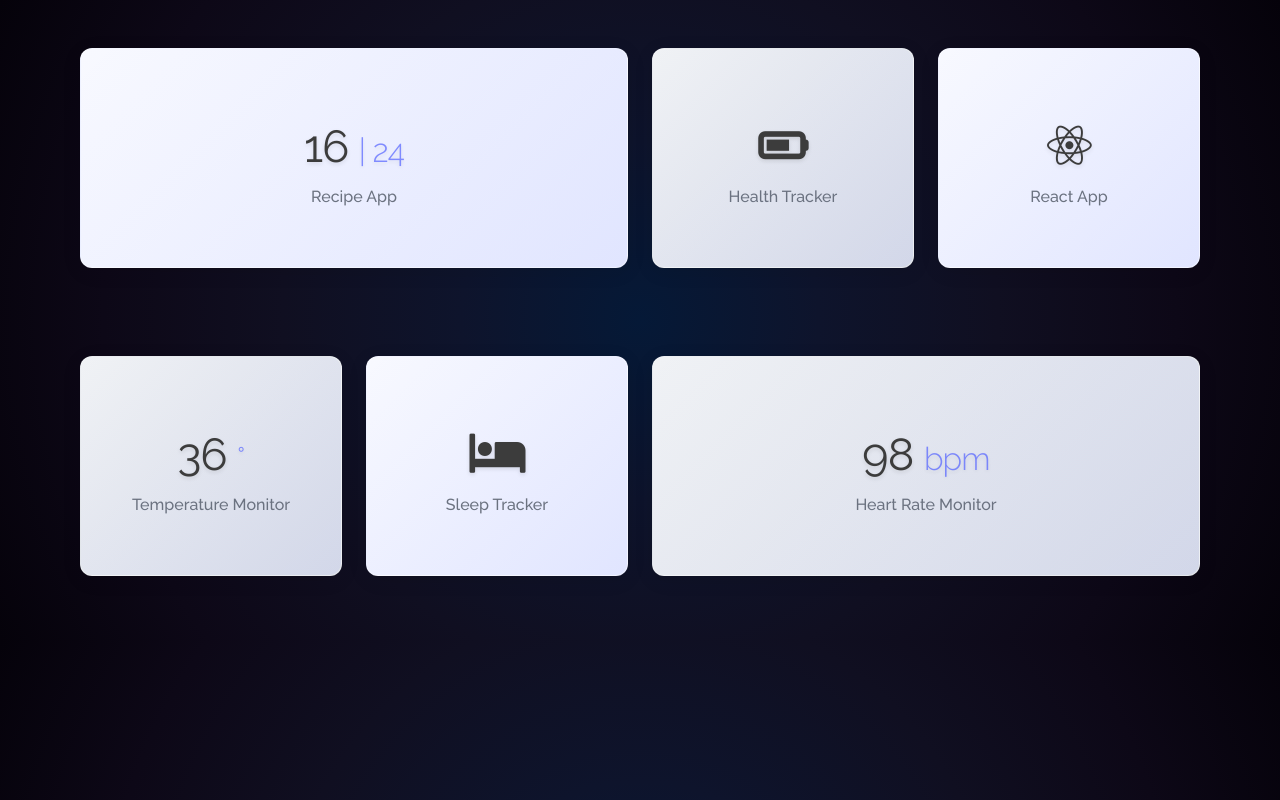
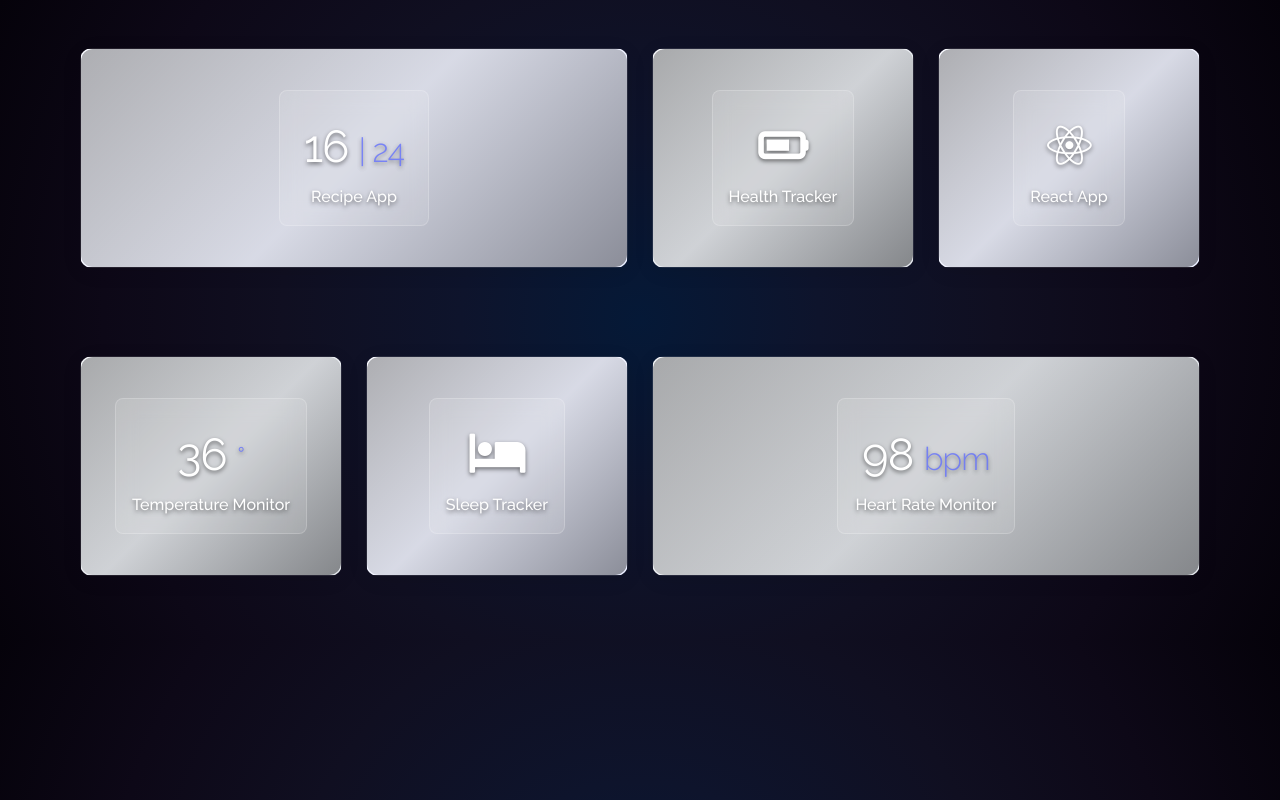
Before and after one commit to jayblacc2/web-dev-portfolio, a website: page project-cards-demo.html in a window 1280 px wide. Drawn offline with Linux system fonts and the light colour scheme.

Commit message:
feat: Enhance project cards with background images and improved hover effects

```diff
--- a/src/style/project.css
+++ b/src/style/project.css
@@ -37,6 +37,7 @@
   height: 220px;
   background-size: cover;
   background-position: center;
+  background-repeat: no-repeat;
   display: flex;
   flex-direction: column;
   align-items: center;
@@ -48,6 +49,29 @@
   transition: all 0.4s cubic-bezier(0.4, 0, 0.2, 1);
   backdrop-filter: blur(10px);
   border: 1px solid rgba(255, 255, 255, 0.1);
+}
+
+/* Enhanced styling for cards with background images */
+.project__section .container > div::before {
+  content: "";
+  position: absolute;
+  top: 0;
+  left: 0;
+  right: 0;
+  bottom: 0;
+  background: linear-gradient(
+    135deg,
+    rgba(0, 0, 0, 0.3) 0%,
+    rgba(0, 0, 0, 0.1) 50%,
+    rgba(0, 0, 0, 0.4) 100%
+  );
+  border-radius: 12px;
+  transition: opacity 0.3s ease;
+  z-index: 1;
+}
+
+.project__section .container > div:hover::before {
+  opacity: 0.7;
 }
 
 .project__section .container > div:hover {
@@ -182,6 +206,24 @@ span.overlay-stack {
 
 .bg2:hover::before {
   opacity: 0.8;
+}
+
+/* Enhanced styling for cards with background images */
+.project-card[style*="background-image"] .content-wrapper {
+  background: rgba(255, 255, 255, 0.15);
+  backdrop-filter: blur(15px);
+  border: 1px solid rgba(255, 255, 255, 0.3);
+}
+
+.project-card[style*="background-image"] h2,
+.project-card[style*="background-image"] p {
+  color: white;
+  text-shadow: 0 2px 8px rgba(0, 0, 0, 0.7);
+}
+
+.project-card[style*="background-image"]:hover .content-wrapper {
+  background: rgba(255, 255, 255, 0.2);
+  transform: translateY(-5px);
 }
 
 .project-overlay {
@@ -465,10 +507,25 @@ span.overlay-stack {
   position: relative;
   z-index: 2;
   transition: transform 0.3s ease;
+  padding: 1rem;
+  background: rgba(255, 255, 255, 0.1);
+  backdrop-filter: blur(10px);
+  border-radius: 8px;
+  border: 1px solid rgba(255, 255, 255, 0.2);
 }
 
 .project__section .container > div:hover .content-wrapper {
   transform: translateY(-5px);
+  background: rgba(255, 255, 255, 0.15);
+}
+
+/* Ensure text is readable over background images */
+.project__section h2,
+.project__section p {
+  color: white;
+  text-shadow: 0 2px 4px rgba(0, 0, 0, 0.5);
+  position: relative;
+  z-index: 3;
 }
 
 /* Loading state for project cards */
```
Also changed, not shown: src/sections/projects.js (+8 -0 lines).
